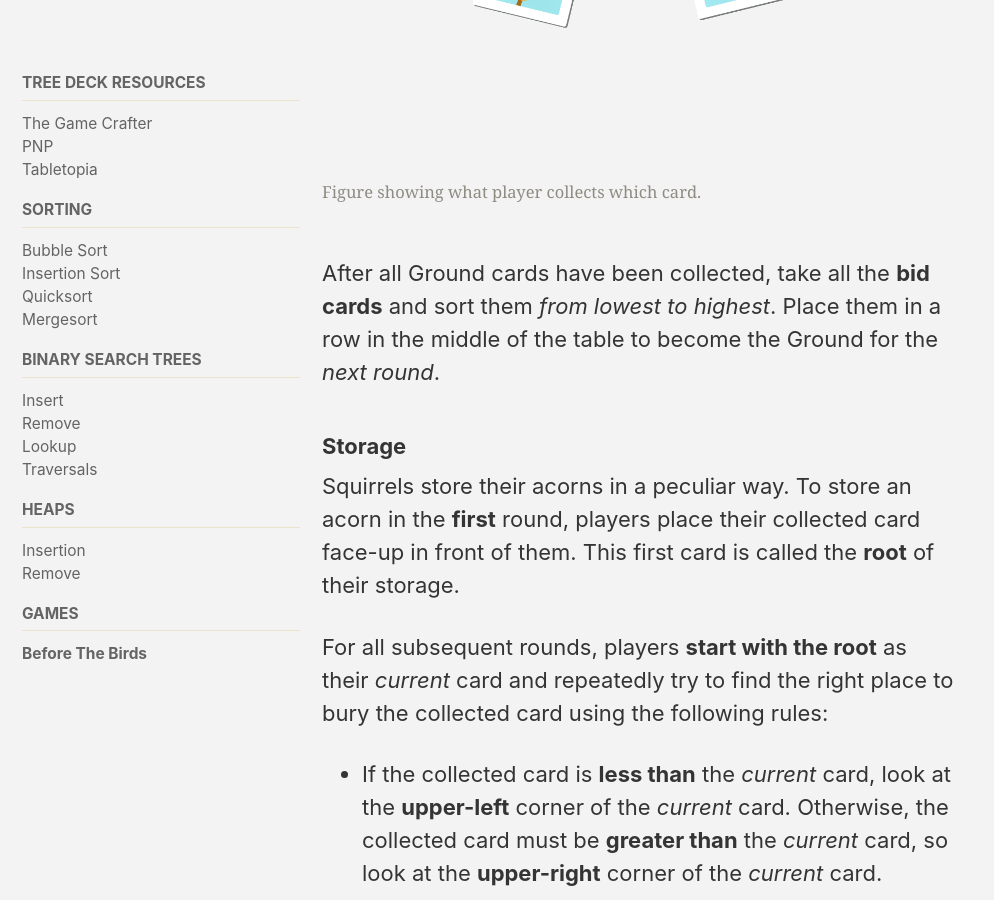
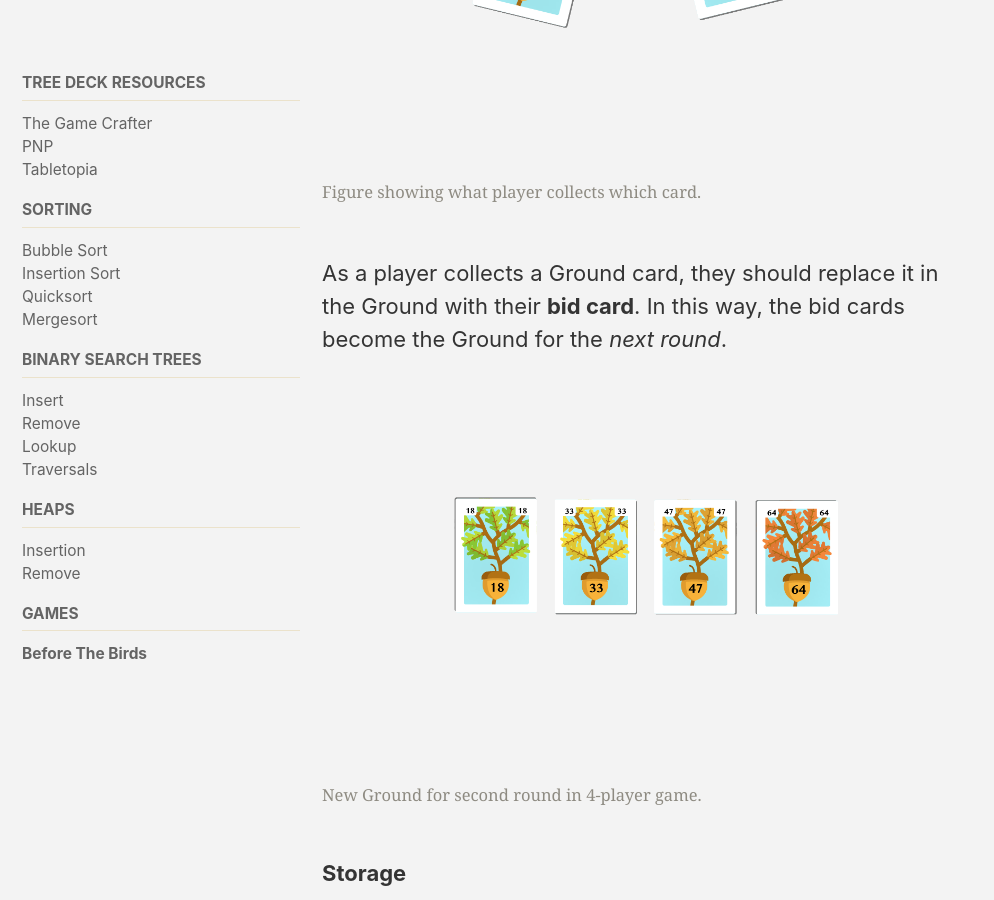
Before and after one commit to qsebring3930/cs2mulch, a Jekyll site: the page built from _pages/btb.md, in a window 1280 px wide and 900 px high, scrolled down 3088 px. Shown: the whole window, without its empty margins (0-994 px from the left). Built offline with Jekyll 4.4.1, drawn with Linux system fonts in a browser that asks for light colours; cached includes are drawn as plain includes; nearby versions of some CDN libraries; some of the changed text lies outside the part shown.

Commit message:
Updated rules and image for Before the Birds

```diff
--- a/_pages/btb.md
+++ b/_pages/btb.md
@@ -25,7 +25,7 @@
 
 The remaining cards are discarded from the game.
 
-{% include figure image_path="/assets/images/ground.png" alt="this is a placeholder image" caption="Ground in 4-player game." %}
+{% include figure image_path="/assets/images/ground.png" alt="this is a placeholder image" caption="Sample initial Ground in 4-player game." %}
 
 ## Rules
 
@@ -39,7 +39,9 @@
 
 {% include figure image_path="/assets/images/turns.png" alt="this is a placeholder image" caption="Figure showing what player collects which card." %}
 
-After all Ground cards have been collected, take all the **bid cards** and sort them *from lowest to highest*. Place them in a row in the middle of the table to become the Ground for the *next round*.
+As a player collects a Ground card, they should replace it in the Ground with their **bid card**. In this way, the bid cards become the Ground for the *next round*.
+
+{% include figure image_path="/assets/images/newground.png" alt="this is a placeholder image" caption="New Ground for second round in 4-player game." %}
 
 ### Storage
 
```
Also changed, not shown: assets/images/newground.png (added).
